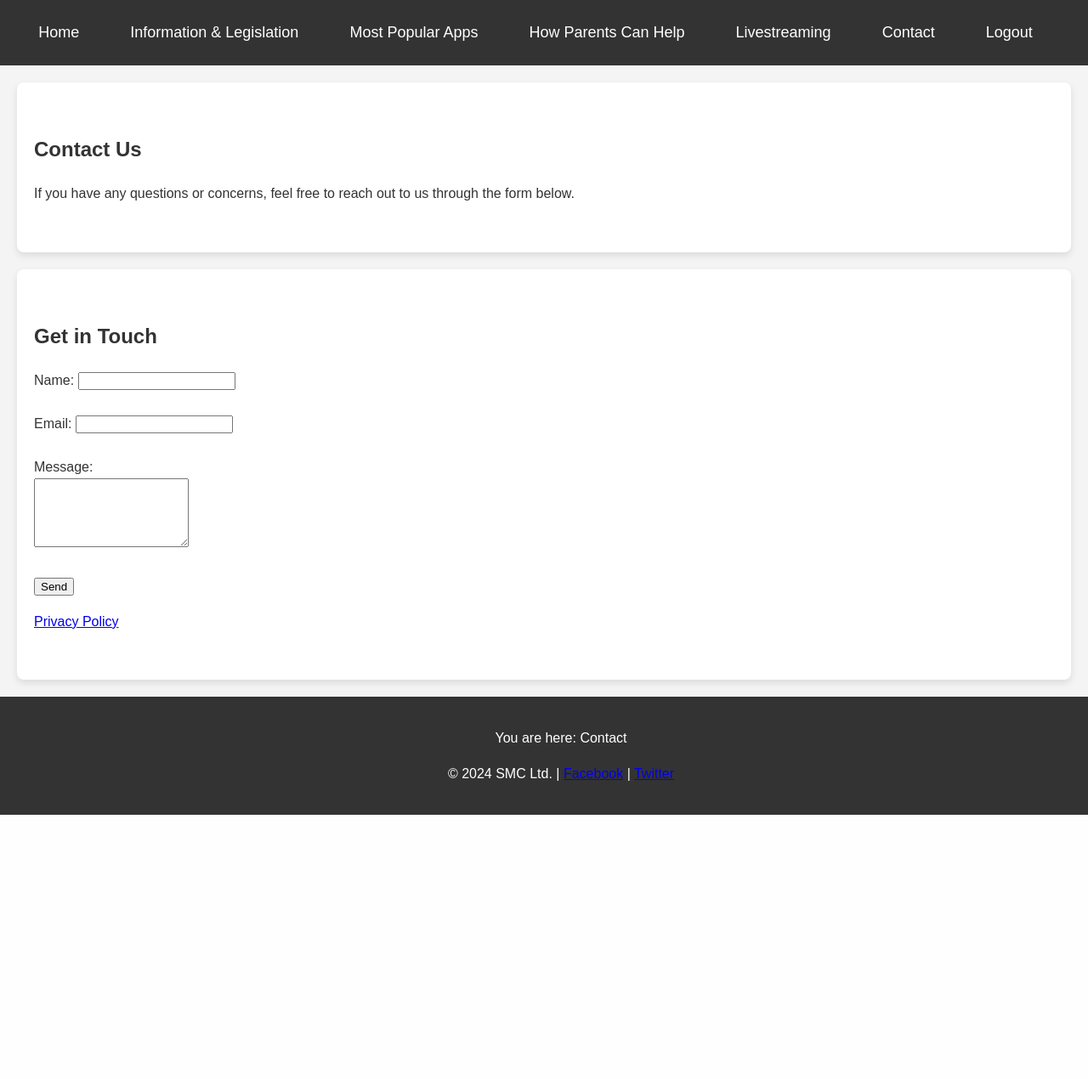
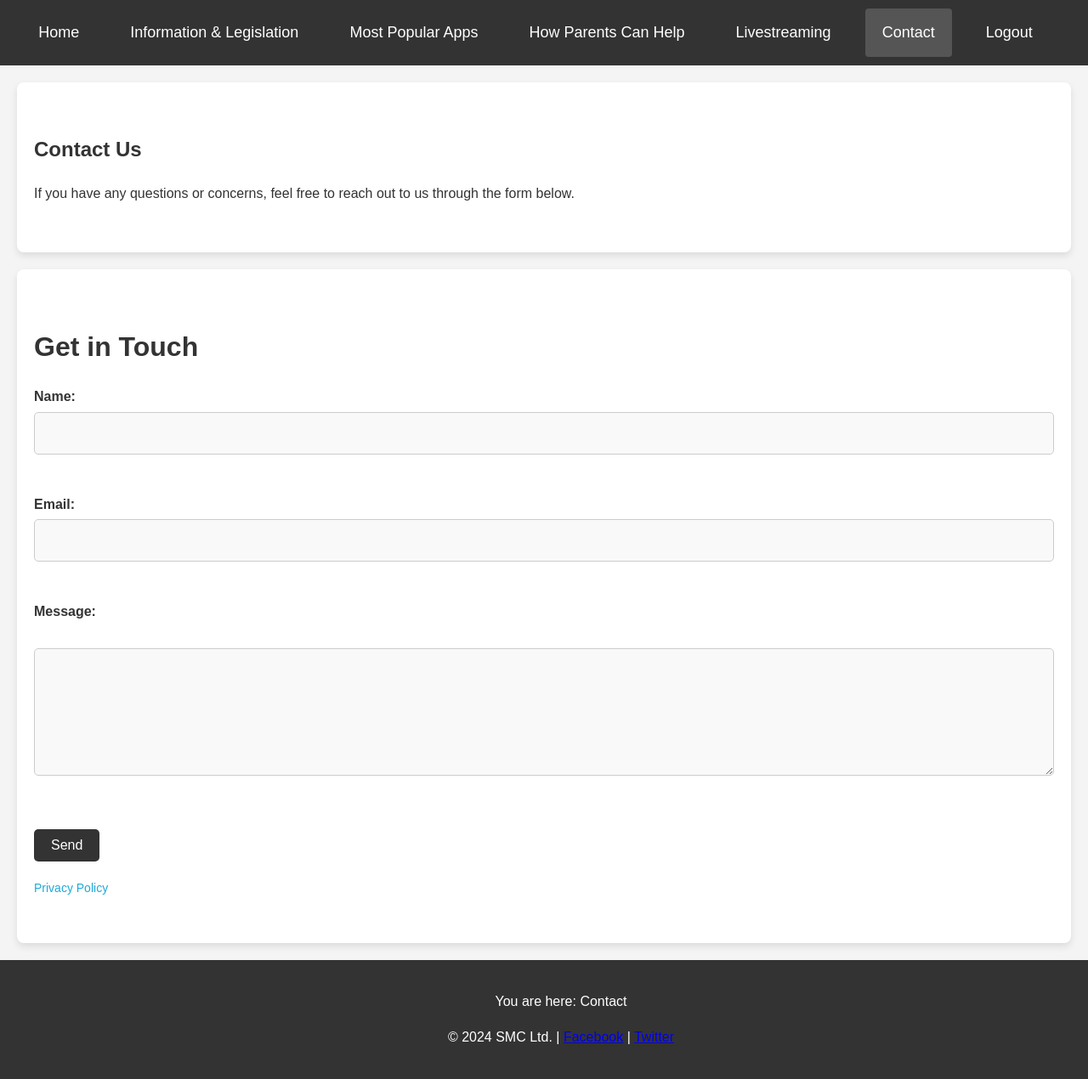
Before and after one commit to Nobita006/smc-website, a PHP site: page /contact.html in a window 1280 px wide. Shown: the whole page at 85% size. Before the commit the page ends 959 px from the top, so only its background shows below. Run offline with PHP 8.4, Linux system fonts and the light colour scheme.

Commit message:
All done

```diff
--- a/apps.html
+++ b/apps.html
@@ -25,7 +25,7 @@
                         <a href="legislation.html">Legislation</a>
                     </div>
                 </li>
-                <li><a href="apps.html">Most Popular Apps</a></li>
+                <li><a href="apps.html" class="active">Most Popular Apps</a></li>
                 <li><a href="parents.html">How Parents Can Help</a></li>
                 <li><a href="livestreaming.html">Livestreaming</a></li>
                 <li><a href="contact.html">Contact</a></li>
--- a/contact.html
+++ b/contact.html
@@ -27,7 +27,7 @@
                 <li><a href="apps.html">Most Popular Apps</a></li>
                 <li><a href="parents.html">How Parents Can Help</a></li>
                 <li><a href="livestreaming.html">Livestreaming</a></li>
-                <li><a href="contact.html">Contact</a></li>
+                <li><a href="contact.html" class="active">Contact</a></li>
                 <li><a href="php/logout.php">Logout</a></li>
             </ul>
         </nav>
--- a/css/styles.css
+++ b/css/styles.css
@@ -285,3 +285,90 @@ footer {
     width: 100%;
     box-sizing: border-box;
 }
+
+#contact-form {
+    background-color: #fff;
+    padding: 40px 20px;
+    margin: 20px auto;
+    max-width: 1200px; /* Narrower width for better readability */
+    box-shadow: 0px 4px 8px rgba(0, 0, 0, 0.1); /* Add subtle shadow for depth */
+    border-radius: 8px; /* Rounded corners for a modern look */
+    text-align: left; /* Align text to the left */
+}
+
+#contact-form h2 {
+    font-size: 2em;
+    margin-bottom: 20px;
+    color: #333; /* Consistent text color */
+}
+
+#contact-form label {
+    display: block;
+    font-weight: bold;
+    margin-bottom: 5px;
+    color: #333;
+}
+
+#contact-form input[type="text"],
+#contact-form input[type="email"],
+#contact-form textarea {
+    width: 100%;
+    padding: 15px;
+    margin-bottom: 20px;
+    box-sizing: border-box;
+    font-size: 16px;
+    border: 1px solid #ccc;
+    border-radius: 5px;
+    background-color: #f9f9f9;
+}
+
+#contact-form input[type="text"]:focus,
+#contact-form input[type="email"]:focus,
+#contact-form textarea:focus {
+    border-color: #333;
+    outline: none;
+    background-color: #fff;
+}
+
+#contact-form textarea {
+    resize: vertical; /* Allow vertical resizing */
+    height: 150px; /* Set a consistent height for the textarea */
+}
+
+#contact-form input[type="submit"] {
+    background-color: #333;
+    color: white;
+    padding: 10px 20px;
+    border: none;
+    border-radius: 5px;
+    cursor: pointer;
+    font-size: 16px;
+    transition: background-color 0.3s ease;
+    display: inline-block;
+    margin-top: 10px;
+}
+
+#contact-form input[type="submit"]:hover {
+    background-color: #444;
+}
+
+#contact-form p {
+    margin-top: 20px;
+    font-size: 14px;
+}
+
+#contact-form p a {
+    color: #1CAAD9;
+    text-decoration: none;
+}
+
+#contact-form p a:hover {
+    text-decoration: underline;
+}
+
+/* Active link styling */
+header nav ul li a.active {
+    background-color: #555; /* A darker background color to indicate the active page */
+    color: white; /* Ensure the text color contrasts with the background */
+    border-radius: 4px; /* Optional: Adds rounded corners to the active link */
+}
--- a/home.html
+++ b/home.html
@@ -17,7 +17,7 @@
                 <div class="bar"></div>
             </div>
             <ul id="nav-links">
-                <li><a href="home.html">Home</a></li>
+                <li><a href="home.html" class="active">Home</a></li>
                 <li class="dropdown">
                     <a href="javascript:void(0)" class="dropbtn">Information & Legislation</a>
                     <div class="dropdown-content">
--- a/information.html
+++ b/information.html
@@ -20,7 +20,7 @@
                 <li class="dropdown">
                     <a href="javascript:void(0)" class="dropbtn">Information & Legislation</a>
                     <div class="dropdown-content">
-                        <a href="information.html">Information</a>
+                        <a href="information.html" class="active">Information</a>
                         <a href="legislation.html">Legislation</a>
                     </div>
                 </li>
--- a/legislation.html
+++ b/legislation.html
@@ -21,7 +21,7 @@
                     <a href="javascript:void(0)" class="dropbtn">Information & Legislation</a>
                     <div class="dropdown-content">
                         <a href="information.html">Information</a>
-                        <a href="legislation.html">Legislation</a>
+                        <a href="legislation.html"  class="active">Legislation</a>
                     </div>
                 </li>
                 <li><a href="apps.html">Most Popular Apps</a></li>
--- a/livestreaming.html
+++ b/livestreaming.html
@@ -26,7 +26,7 @@
                 </li>
                 <li><a href="apps.html">Most Popular Apps</a></li>
                 <li><a href="parents.html">How Parents Can Help</a></li>
-                <li><a href="livestreaming.html">Livestreaming</a></li>
+                <li><a href="livestreaming.html"  class="active">Livestreaming</a></li>
                 <li><a href="contact.html">Contact</a></li>
                 <li><a href="php/logout.php">Logout</a></li>
             </ul>
--- a/parents.html
+++ b/parents.html
@@ -25,7 +25,7 @@
                     </div>
                 </li>
                 <li><a href="apps.html">Most Popular Apps</a></li>
-                <li><a href="parents.html">How Parents Can Help</a></li>
+                <li><a href="parents.html"  class="active">How Parents Can Help</a></li>
                 <li><a href="livestreaming.html">Livestreaming</a></li>
                 <li><a href="contact.html">Contact</a></li>
                 <li><a href="php/logout.php">Logout</a></li>
```
Also changed, not shown: database/smc_db.sql (+20 -0 lines), php/contact.php (added, +38 -0 lines), privacy-policy.html (added, +76 -0 lines).
